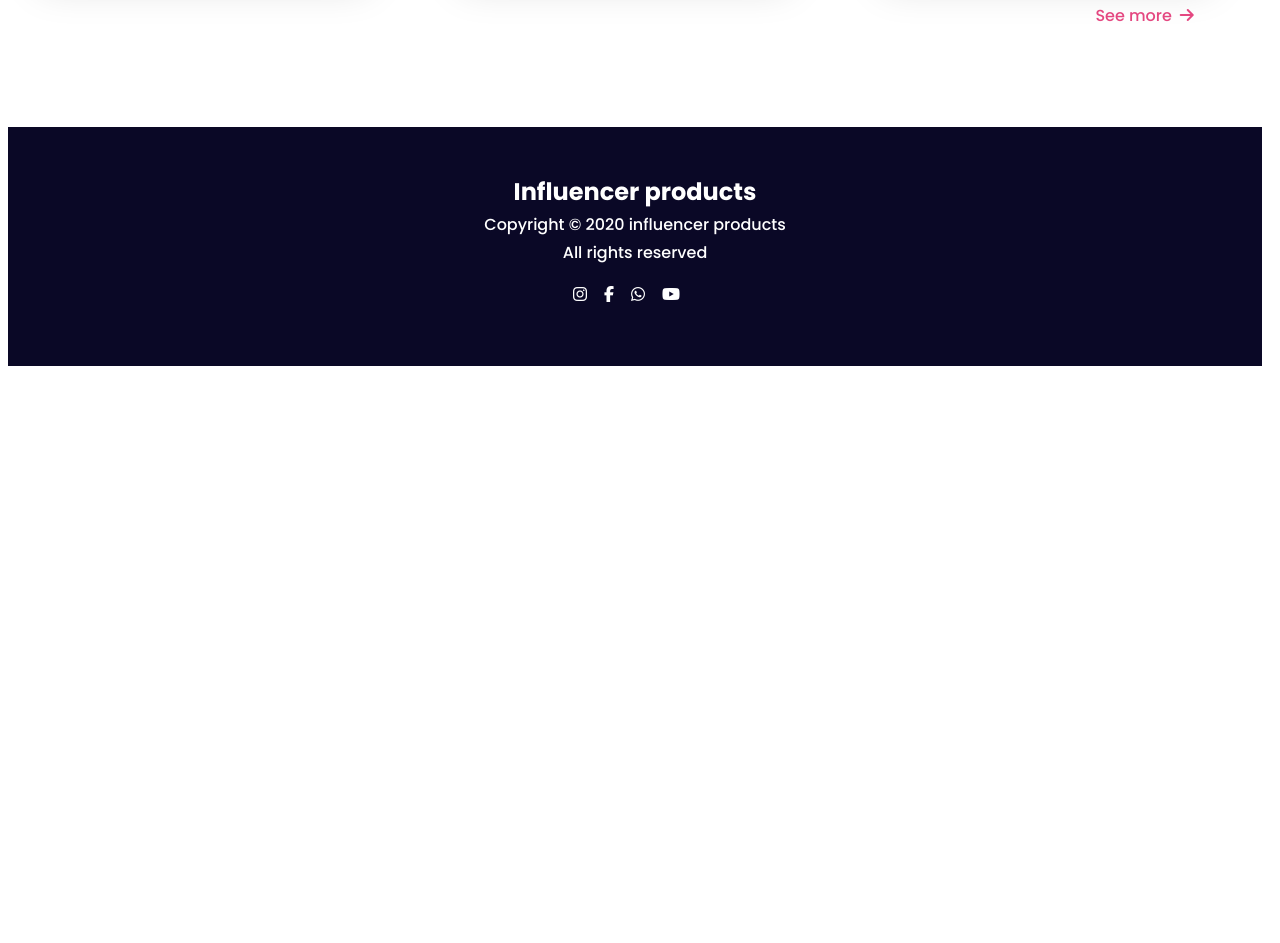
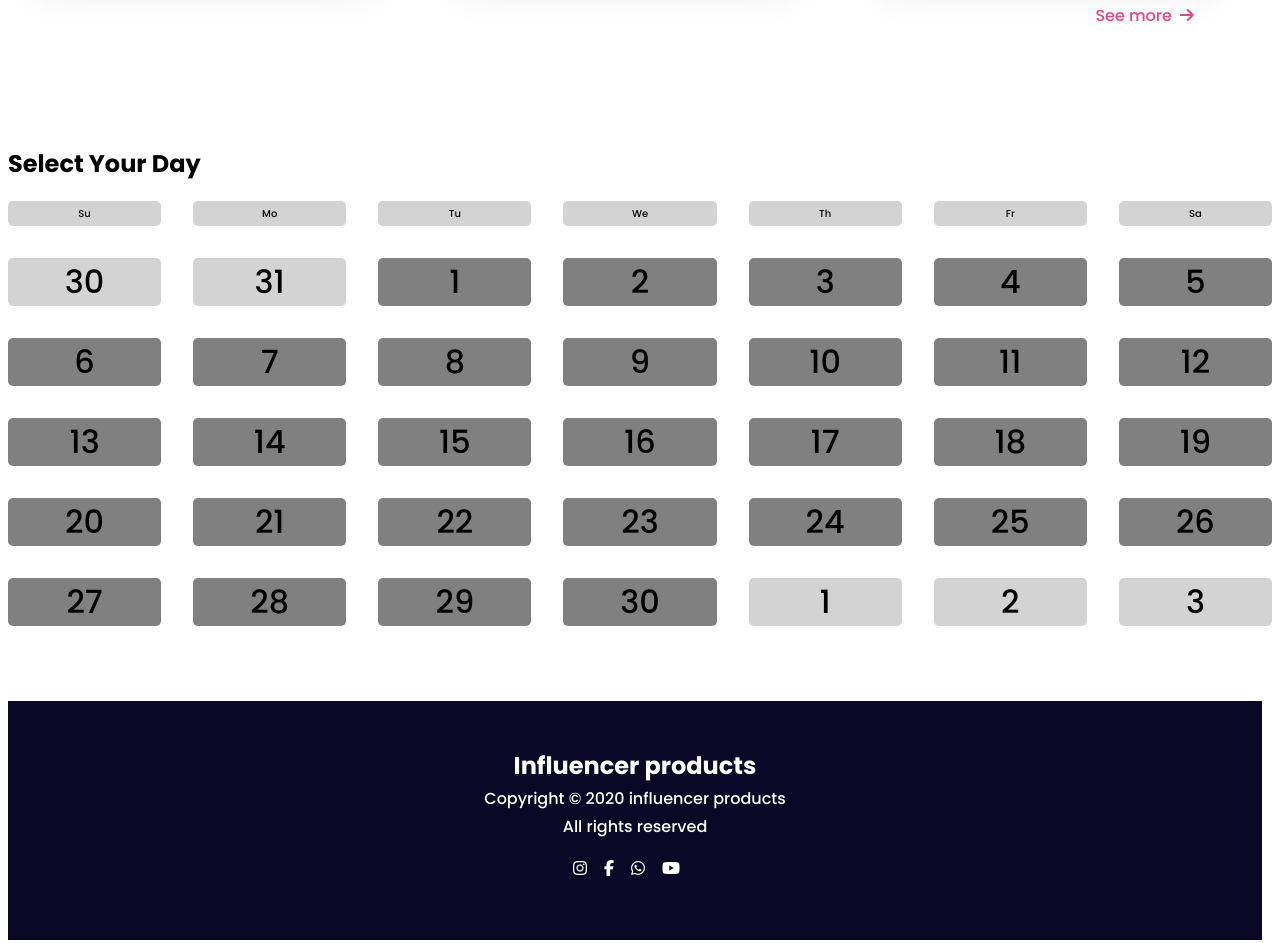
Before and after one commit to Asif2125/Final-Project-2, a plain HTML site: page index.html in a window 1280 px wide. Shown: the part 2506-3449 px from the top of the page. Before the commit the page ends 2880 px from the top, so only its background shows below. Drawn offline with Linux system fonts and the light colour scheme.

Commit message:
Animation & My Part Added

```diff
--- a/index.html
+++ b/index.html
@@ -37,7 +37,7 @@
                         <a class="Button" href="">Preebook now <i class="fas fa-arrow-right"></i></a>
                 </div>
                 <div class="Front-Image">
-                    <img src="images/cam.png" alt="">
+                    <img class="cam" src="images/cam.png" alt="">
                 </div>
             </div>
         </section>
@@ -294,7 +294,52 @@
         <!-- End Popular Collection SECTION -->
 
         <section class="My-Part">
+            <h1 id="Day">Select Your Day</h1>
+            <div class="calender">
+                <div class="day">Su</div>
+                <div class="day">Mo</div>
+                <div class="day">Tu</div>
+                <div class="day">We</div>
+                <div class="day">Th</div>
+                <div class="day">Fr</div>
+                <div class="day">Sa</div>
+                <div class="date other-month">30</div>
+                <div class="date other-month">31</div>
+                <div class="date">1</div>
+                <div class="date">2</div>
+                <div class="date">3</div>
+                <div class="date">4</div>
+                <div class="date">5</div>
+                <div class="date">6</div>
+                <div class="date">7</div>
+                <div class="date">8</div>
+                <div class="date">9</div>
+                <div class="date">10</div>
+                <div class="date">11</div>
+                <div class="date">12</div>
+                <div class="date">13</div>
+                <div class="date">14</div>
+                <div class="date">15</div>
+                <div class="date">16</div>
+                <div class="date">17</div>
+                <div class="date">18</div>
+                <div class="date">19</div>
+                <div class="date">20</div>
+                <div class="date">21</div>
+                <div class="date">22</div>
+                <div class="date">23</div>
+                <div class="date">24</div>
+                <div class="date">25</div>
+                <div class="date">26</div>
+                <div class="date">27</div>
+                <div class="date">28</div>
+                <div class="date">29</div>
+                <div class="date">30</div>
+                <div class="date other-month">1</div>
+                <div class="date other-month">2</div>
+                <div class="date other-month">3</div>
 
+            </div>
         </section>
         <!-- end MY PART -->
 
--- a/styles.css
+++ b/styles.css
@@ -15,6 +15,13 @@ main{
     flex-wrap: wrap;
     justify-items: center;
 
+
+    transition: width 10s linear, height 10s linear, transform 10s;
+
+}
+.cam:hover{
+        transform: rotate(30deg);
+        transform-origin: top;
 }
 .Nav-Bar{
     margin-top: 45px;
@@ -103,7 +110,7 @@ height: 270px;
     display: grid;
     grid-template-columns: repeat(3, 1fr);
     justify-items: center;
-
+    margin-bottom: 100px;
 }
 .Collection-Item{
     margin-top: 30px;
@@ -179,11 +186,40 @@ span{
     color: #E02C6DDE;
     text-decoration: none;
 }
+/* My Part
+--------------------------------------------
+-------------------*/
+.calender{
+    height: 400px;
+    display: grid;
+    grid-template-columns: repeat(7, 1fr);
+    grid-template-rows: 25px repeat(5, 1fr);
+    /* grid-template-columns: 150px 150px 1fr 1fr; */
+    font-size: 2em;
+    grid-gap: 1em;
+}
+#day{
+    text-align: center;
+}
+.date, .day{
+    display: flex;
+    justify-content: center;
+    align-items: center;
+    border-radius: 5px;
+    background-color: gray;
+}
+.other-month, .day{
+    background-color: lightgray;
+}
+.day{
+    font-size: 10px;
+}
 
 
 
-
-/* Footer Style  */
+/* Footer Style
+--------------------------------------------
+-------------------*/
 footer{
     width: 1254px;
     height: 239px;
```
